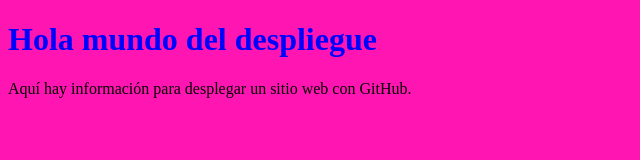
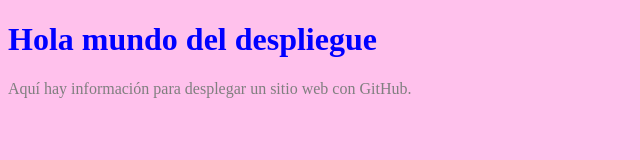
Before and after one commit to hvillase/desplegado, a plain HTML site: page index.html in a window 1280 px wide. Shown: the whole page, without its empty margins (0-640 px from the left). Drawn offline with Linux system fonts and the light colour scheme.

Commit message:
rosa fondo

```diff
--- a/style.css
+++ b/style.css
@@ -1,7 +1,11 @@
 body{
-background-color: #ff15b1;
+background-color: #ffc1ec;
 }
 
 h1{
     color:blue;
 }
+
+p{
+    color: #7f7f7f;
+}
```
